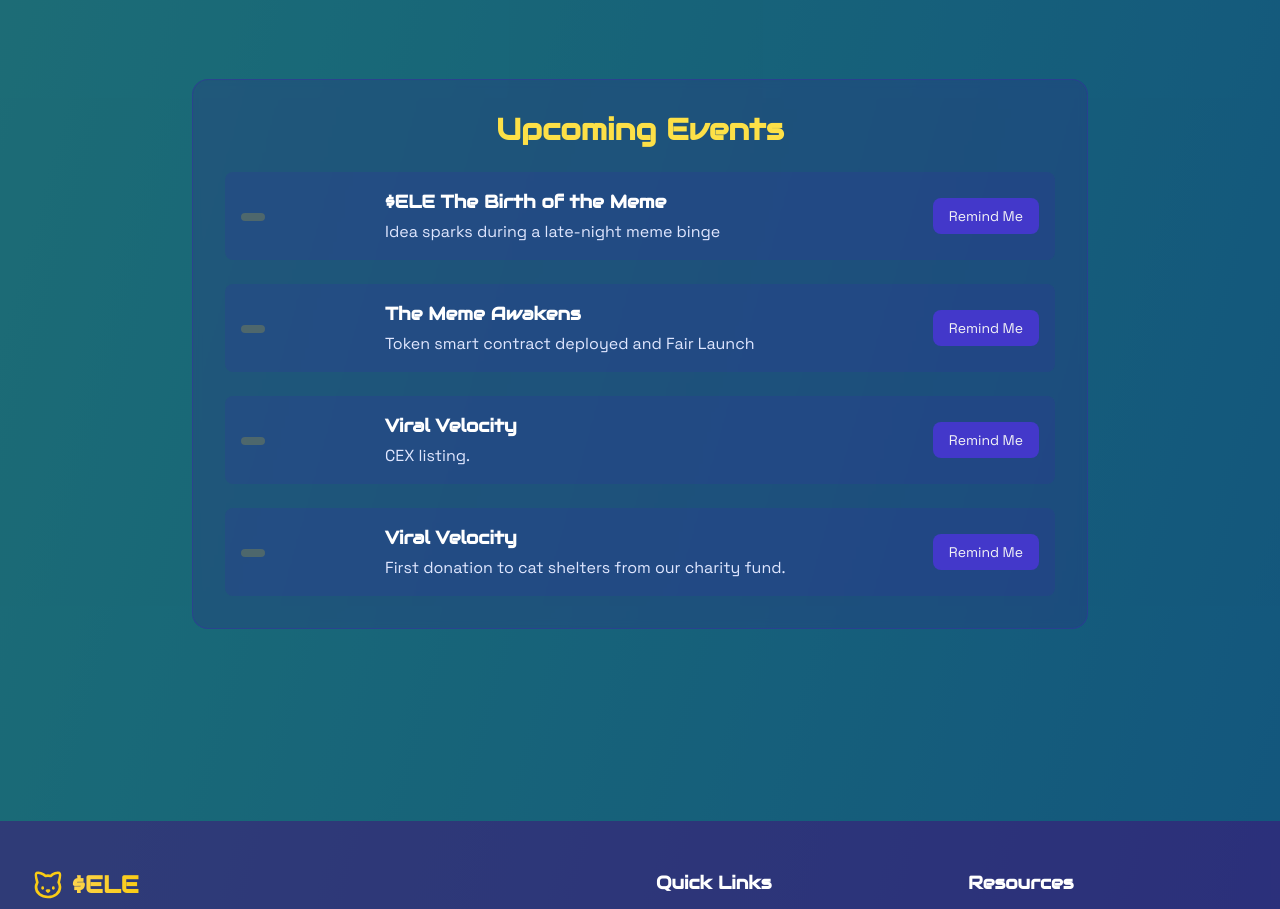
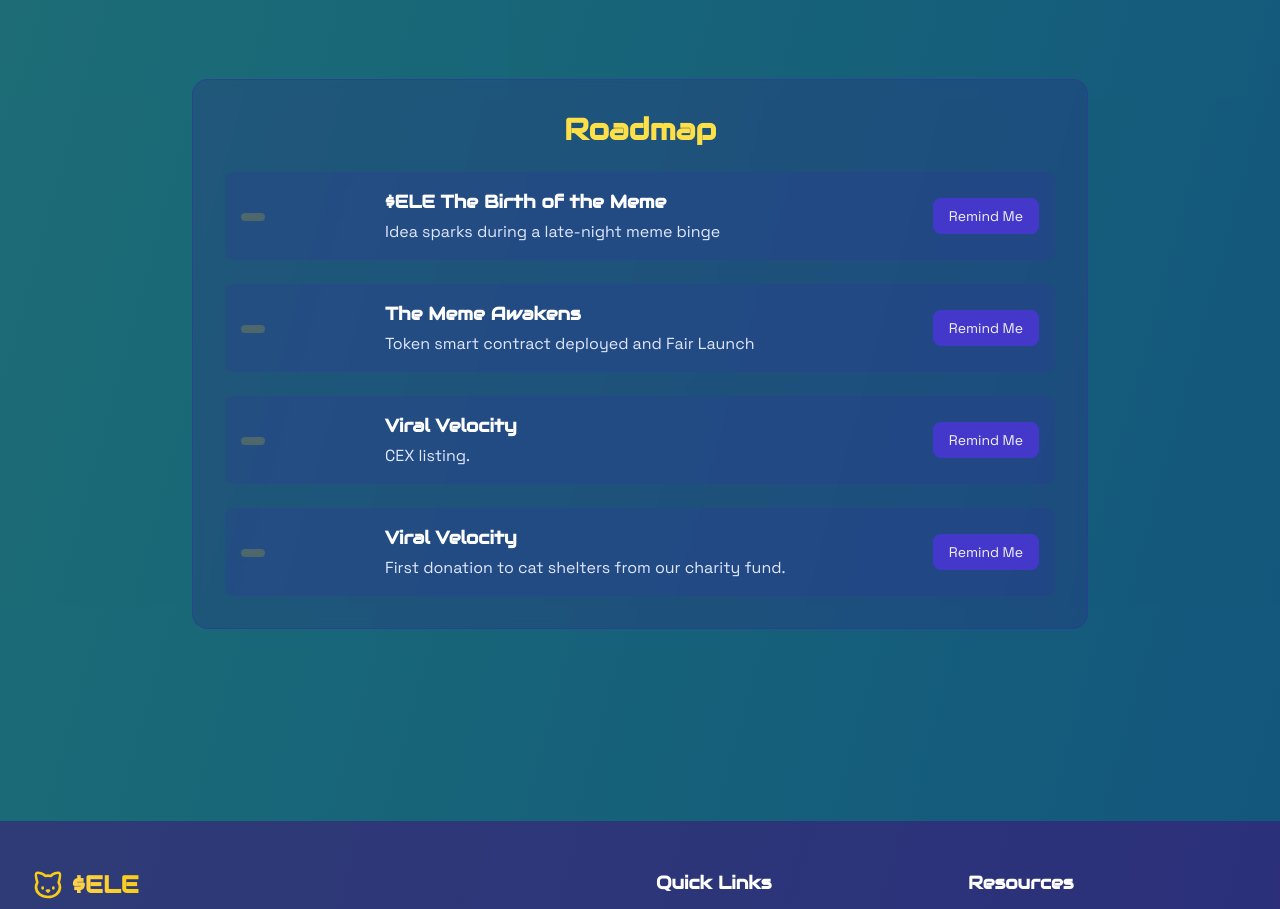
Before and after one commit to muske111/elecat111, a React (Vite) app: page / in a window 1280 px wide. Shown: the part 3459-4368 px from the top of the page. Built offline with nearby package versions, Linux system fonts and the light colour scheme.

Commit message:
Community.tsx

```diff
--- a/src/components/Community.tsx
+++ b/src/components/Community.tsx
@@ -36,7 +36,7 @@ const Community: React.FC = () => {
         <div className="mt-20">
           <div className="bg-indigo-900/30 backdrop-blur-sm rounded-2xl p-8 border border-indigo-800/50 max-w-4xl mx-auto">
             <h3 className="text-2xl md:text-3xl font-bold mb-6 text-center text-yellow-300">
-              Upcoming Events
+              Roadmap
             </h3>
 
             <div className="space-y-6">
```
